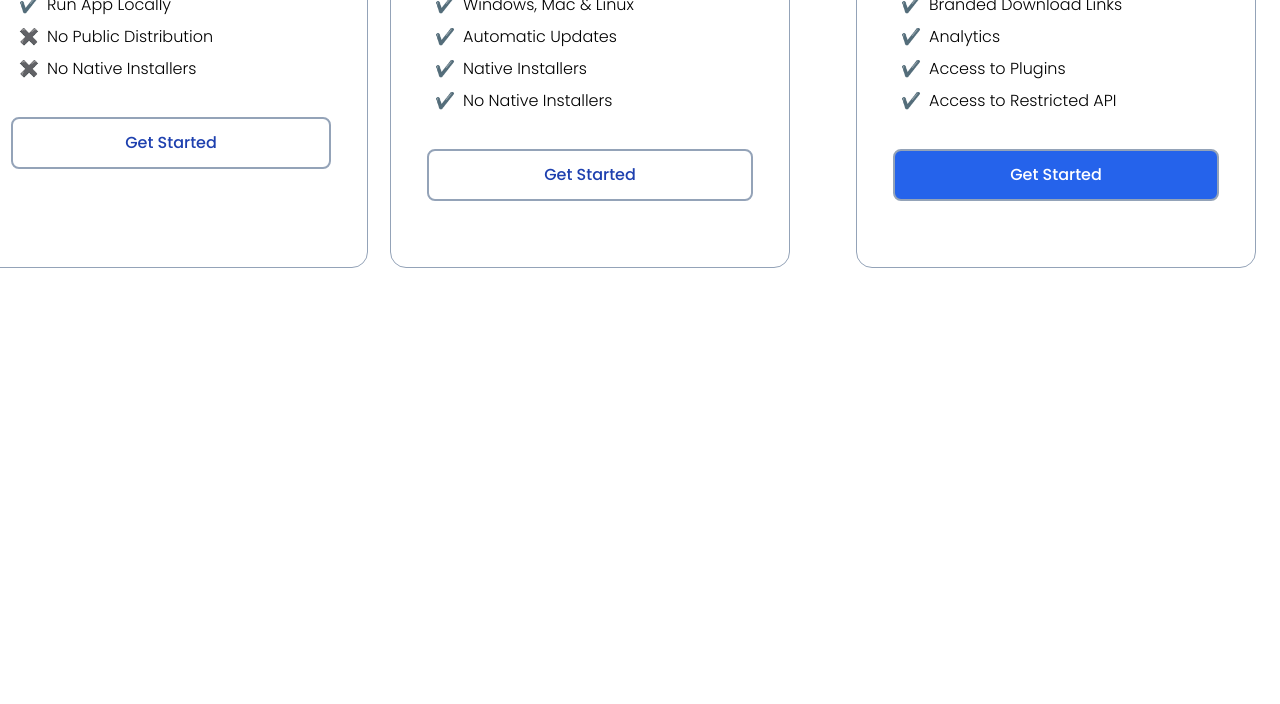
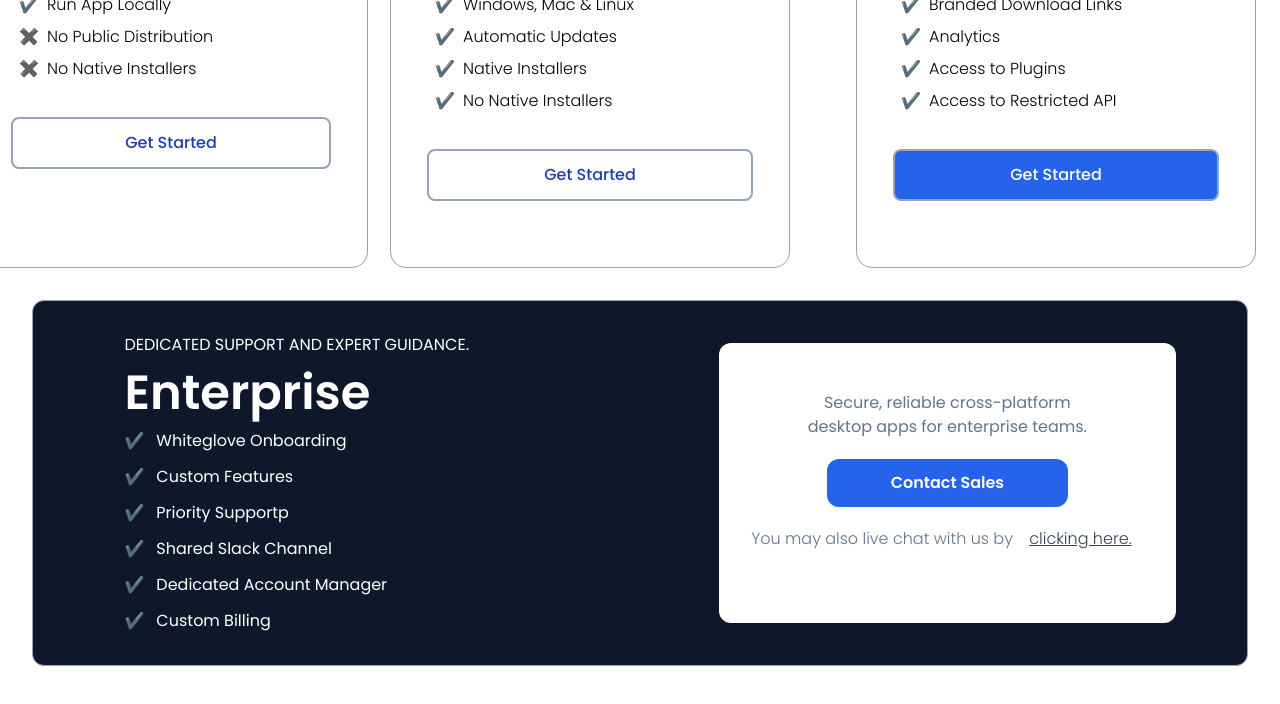
Before and after one commit to rajyadav63/ToDesktop, a React (Vite) app: page / in a window 1280 px wide. Shown: the part 6166-6870 px from the top of the page. Built offline with nearby package versions, Linux system fonts and the light colour scheme.

Commit message:
Support Card added

```diff
--- a/src/App.jsx
+++ b/src/App.jsx
@@ -7,6 +7,7 @@ import Hero from './components/Hero'
 import Nabvar from './components/Nabvar'
 import Pricing from './components/Pricing'
 import Sliders from './components/Sliders'
+import SupportCard from './components/SupportCard'
 import ToDesktopHandle from './components/ToDesktopHandle'
 import Step1 from './components/works-step/Step1'
 import Step2 from './components/works-step/Step2'
@@ -32,6 +33,7 @@ function App() {
       <DownloadBuilder />
       <h1 className='max-w-[500px] lg:max-w-[700px]  text-5xl font-medium m-8 mt-24'>Choose a plan that fits your needs</h1>
       <Pricing />
+      <SupportCard />
       <div className='h-[1000px]'></div>
     </>
   )
--- /dev/null
+++ b/src/components/SupportCard.jsx
@@ -0,0 +1,29 @@
+import React from 'react'
+
+const SupportCard = () => {
+    return (
+        <div className='flex flex-col sm:items-center lg:justify-around lg:gap-12 lg:flex-row border border-slate-400 h-auto m-8 rounded-xl bg-slate-900 text-white'>
+            <div className='m-8 lg:w-[48vh]'>
+                <p className='mb-3'> DEDICATED SUPPORT AND EXPERT GUIDANCE.</p>
+                <h1 className='text-5xl font-semibold mb-3'>Enterprise</h1>
+                <div className='flex flex-col gap-3 '>
+                    <p><span className='mr-3'>✔️</span>Whiteglove Onboarding</p>
+                    <p><span className='mr-3'>✔️</span>Custom Features</p>
+                    <p><span className='mr-3'>✔️</span>Priority Supportp</p>
+                    <p><span className='mr-3'>✔️</span>Shared Slack Channel</p>
+                    <p><span className='mr-3'>✔️</span>Dedicated Account Manager</p>
+                    <p><span className='mr-3'>✔️</span>Custom Billing</p>
+                </div>
+            </div>
+            <div className='bg-white text-slate-500 m-3 rounded-xl h-[35vh] flex  items-center flex-col px-8 py-7'>
+                <p className='max-w-[290px] text-center m-5'>Secure, reliable cross-platform desktop apps for enterprise teams.</p>
+                <div className='bg-blue-600 hover:bg-blue-700 text-white text-center px-16 py-3 rounded-xl font-semibold mb-5 cursor-pointer'>
+                    <p>Contact Sales</p>
+                </div>
+                <p className='font-light'>You may also live chat with us by <span className='underline text-slate-700 px-3'>clicking here.</span></p>
+            </div>
+        </div>
+    )
+}
+
+export default SupportCard
```
